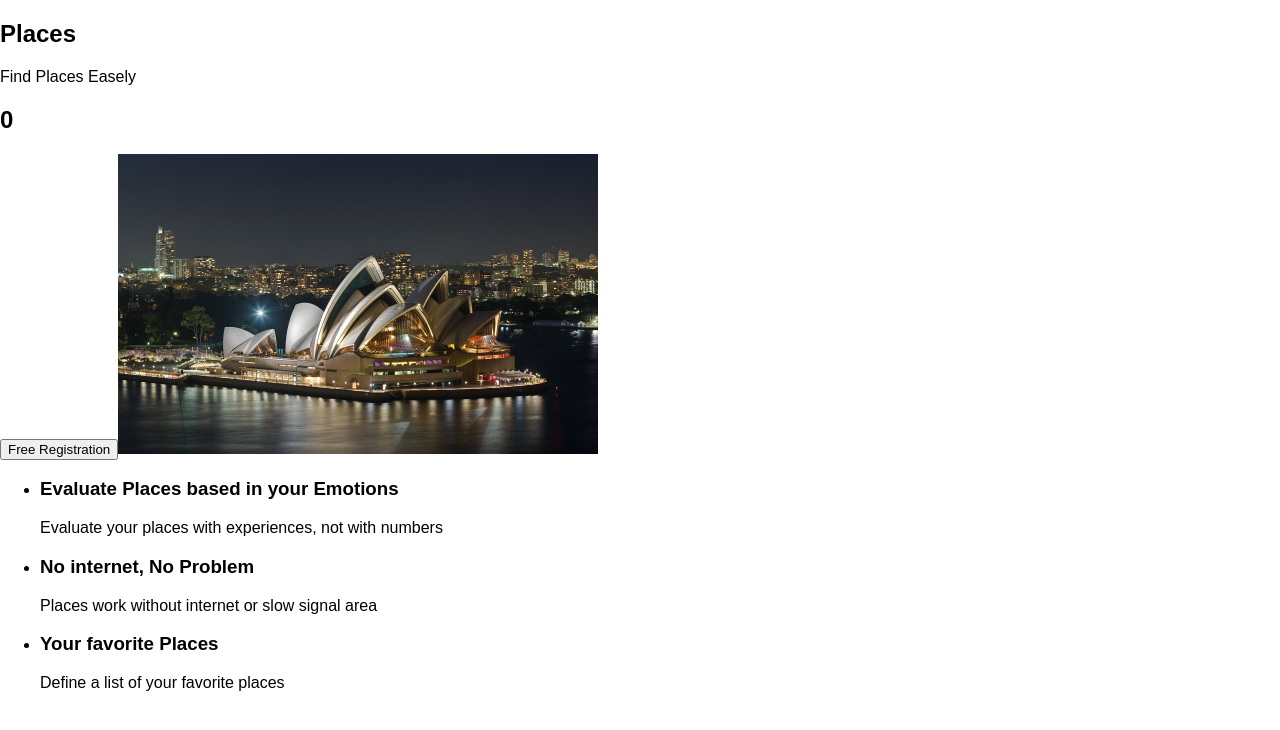
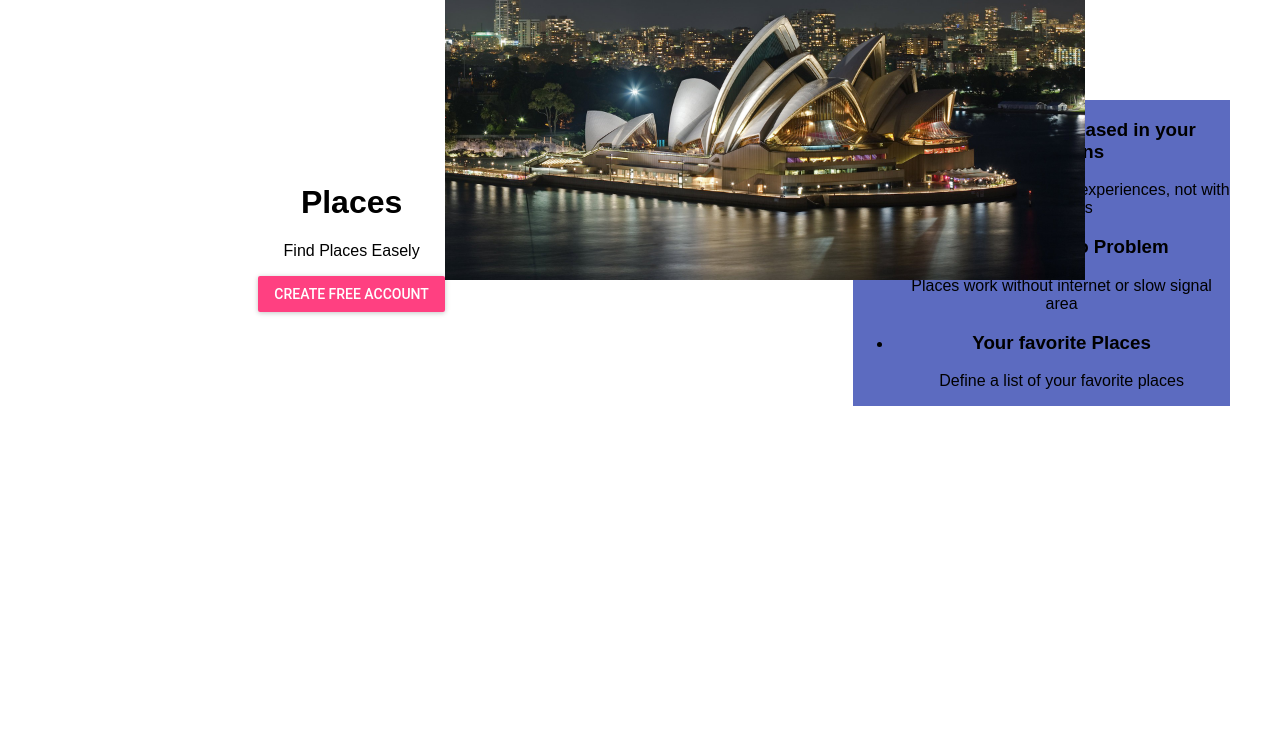
Before and after one commit to mmirabalp/places, a React (Create React App) app: page / in a window 1280 px wide. Shown: the top 730 px of the page. Built offline with nearby package versions, Linux system fonts and the light colour scheme; the HTML template or start-up script is replaced by a standard one.

Commit message:
WIP_Added some styles

```diff
--- a/package.json
+++ b/package.json
@@ -3,6 +3,7 @@
   "version": "0.1.0",
   "private": true,
   "dependencies": {
+    "material-ui": "^0.20.2",
     "react": "^16.5.1",
     "react-dom": "^16.5.1",
     "react-scripts": "1.1.5"
--- a/src/App.css
+++ b/src/App.css
@@ -23,6 +23,38 @@
 }
 
 @keyframes App-logo-spin {
-  from { transform: rotate(0deg); }
-  to { transform: rotate(360deg); }
+  from {
+    transform: rotate(0deg);
+  }
+
+  to {
+    transform: rotate(360deg);
+  }
 }
+
+.Header-background {
+  padding: 50px;
+  padding-top: 100px;
+  display: flex;
+  justify-content: center;
+  align-items: center;
+  text-align: center;
+}
+
+.Header-ilustration{
+  position: absolute;
+  z-index: 0;
+  top: -120px;
+  height: 400px;
+
+}
+
+.Header-Main {
+margin-bottom: 2em;
+margin-left: -200px;
+}
+
+.container {
+  width: 80%;
+  margin: auto;
+}
--- a/src/App.js
+++ b/src/App.js
@@ -1,34 +1,31 @@
 import React, { Component } from 'react';
-import logo from './logo.svg';
+import MuiThemeProvider from 'material-ui/styles/MuiThemeProvider';
+import RaisedButton from 'material-ui/RaisedButton';
+// import logo from './logo.svg';
+import { indigo400 } from 'material-ui/styles/colors';
+
+import Title from './components/Title';
 import './App.css';
-import Title from './components/Title';
+
 
 
 class App extends Component {
-  constructor(props) {
-    super(props);
-    this.state = {
-      number: 0
-    };
-    this.updateNumber = this.updateNumber.bind(this);
-  }
 
-  updateNumber() {
-    this.setState({
-      number: this.state.number + 1
-    })
-  }
+
 
   render() {
     return (
-      <section>
-        <div>
-          <div>
+      <MuiThemeProvider>
+        <div className="Header-background">
+          <div style={{ "width": "80%", "margin": "0 auto" }}>
+            <div className="Header-Main">
               <Title></Title>
-            <h2>{this.state.number}</h2>
-            <button onClick={ this.updateNumber }>Free Registration</button>
-            <img src={process.env.PUBLIC_URL + '/images/Australia.jpg'} height="300px" />
-            <div>
+
+              <RaisedButton label="Create free account" secondary={true} />
+              <img className="Header-ilustration" src={process.env.PUBLIC_URL + '/images/Australia.jpg'} height="300px" />
+            </div>
+          </div>
+          <div style={{ 'background-color': indigo400 }}>
             <ul>
               <li>
                 <h3>Evaluate Places based in your Emotions</h3>
@@ -45,9 +42,7 @@ class App extends Component {
             </ul>
           </div>
         </div>
-        </div>
-
-      </section>
+      </MuiThemeProvider >
     )
   }
 }
```
Also changed, not shown: 2 other files (tests, documents, lock files or other folders). Lines whose indentation alone changed are shown as unchanged.
